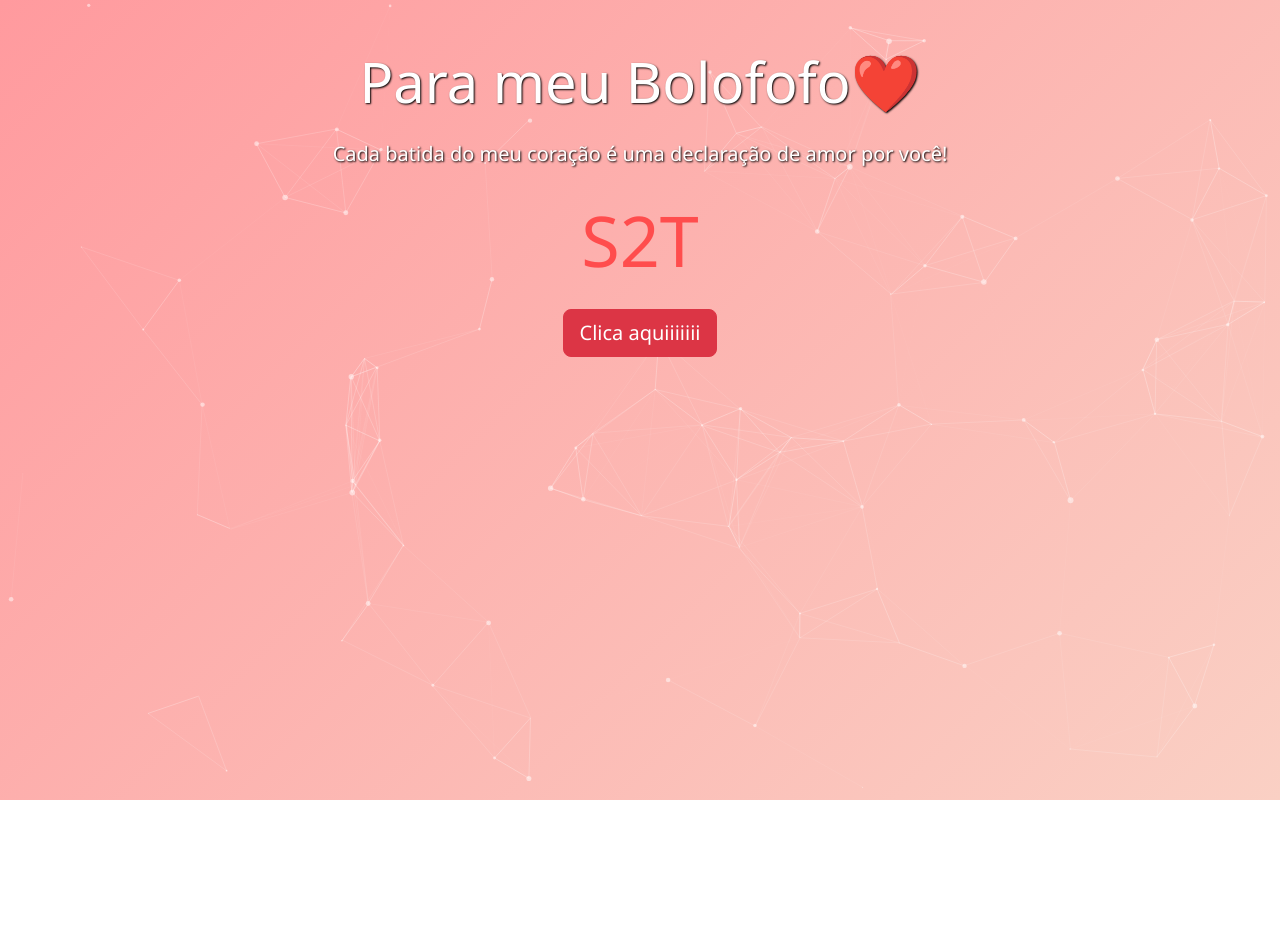
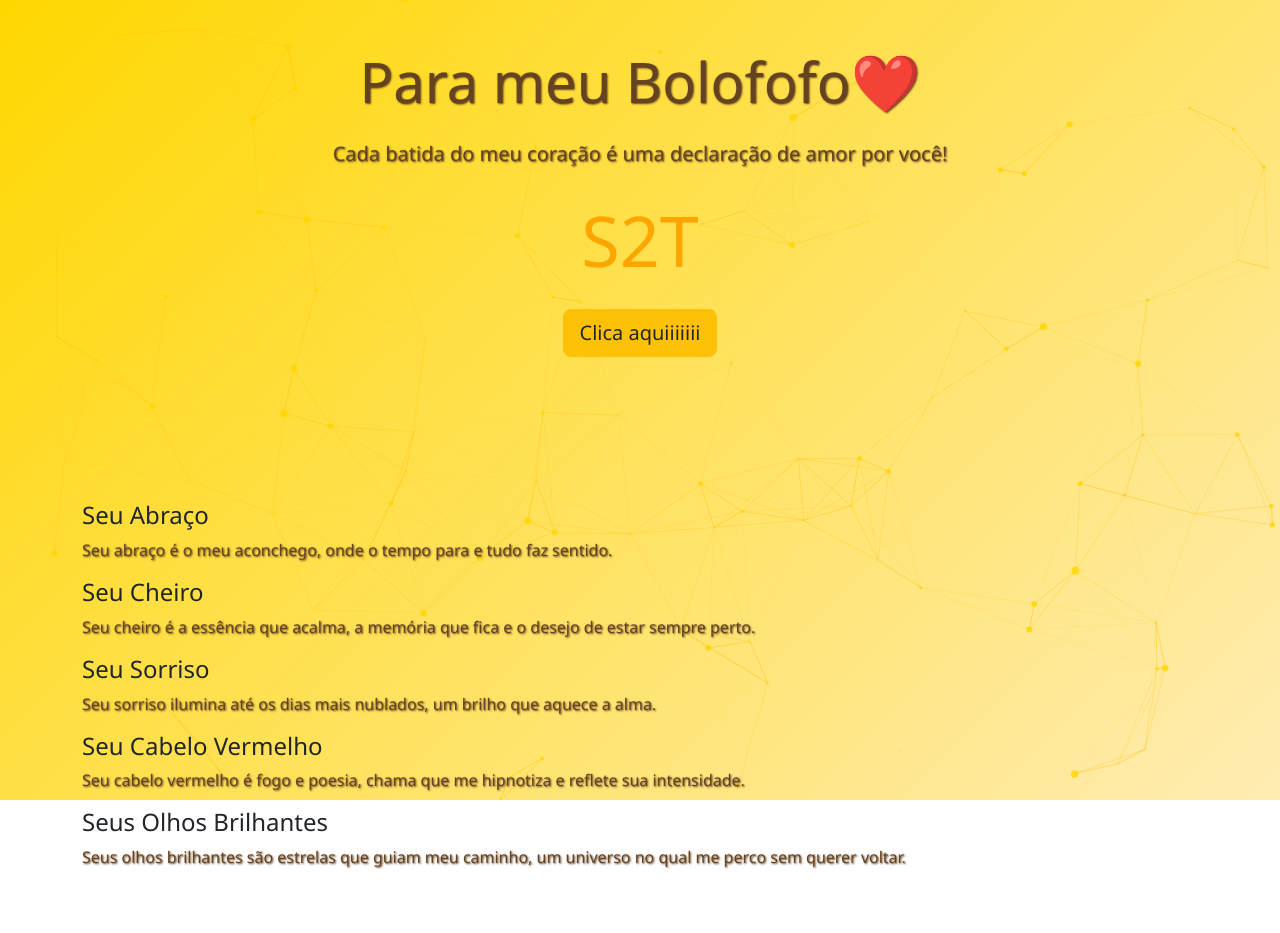
Before and after one commit to saulinhoMarques/s2t, a plain HTML site: page index.html in a window 1280 px wide. Before the commit the page ends 800 px from the top, so only its background shows below. Drawn offline with nearby package versions, Linux system fonts and the light colour scheme.

Commit message:
Update index.html

```diff
--- a/index.html
+++ b/index.html
@@ -21,7 +21,7 @@
     }
     .spinner {
       border: 8px solid #f3f3f3;
-      border-top: 8px solid #ff4d4d;
+      border-top: 8px solid #FFA500;
       border-radius: 50%;
       width: 60px;
       height: 60px;
@@ -39,7 +39,7 @@
       top: 0;
       left: 0;
       z-index: -1;
-      background: linear-gradient(135deg, #ff9a9e, #fad0c4);
+      background: linear-gradient(135deg, #FFD700, #FFECB3);
     }
     /* Estilo geral da página */
     body {
@@ -48,10 +48,11 @@
       background: transparent;
     }
     h1, p {
-      text-shadow: 1px 1px 2px #000;
+      text-shadow: 1px 1px 2px #654321;
+      color: #654321;
     }
     .heart {
-      color: #ff4d4d;
+      color: #FFA500;
       font-size: 4rem;
       animation: pulse 1.5s infinite;
       cursor: pointer;
@@ -62,29 +63,12 @@
       50% { transform: scale(1.2); }
       100% { transform: scale(1); }
     }
-    .fade-in {
-      animation: fadeIn 2s ease-in forwards;
-      opacity: 0;
-    }
-    @keyframes fadeIn {
-      from { opacity: 0; }
-      to { opacity: 1; }
-    }
-    /* Responsividade para dispositivos pequenos */
+    /* Responsividade */
     @media (max-width: 576px) {
-      h1.display-4 {
-        font-size: 2.5rem;
-      }
-      .lead {
-        font-size: 1rem;
-      }
-      .heart {
-        font-size: 3rem;
-      }
-      .btn-lg {
-        font-size: 1rem;
-        padding: 0.5rem 1rem;
-      }
+      h1.display-4 { font-size: 2.5rem; }
+      .lead { font-size: 1rem; }
+      .heart { font-size: 3rem; }
+      .btn-lg { font-size: 1rem; padding: 0.5rem 1rem; }
     }
   </style>
 </head>
@@ -96,10 +80,10 @@
   <div id="particles-js"></div>
 
   <div class="container text-center py-5" data-aos="fade-up">
-    <h1 class="display-4 text-white mb-4">Para meu Bolofofo❤️</h1>
-    <p class="lead text-white mb-4">Cada batida do meu coração é uma declaração de amor por você!</p>
+    <h1 class="display-4 mb-4">Para meu Bolofofo❤️</h1>
+    <p class="lead mb-4">Cada batida do meu coração é uma declaração de amor por você!</p>
     <div class="heart" id="heartIcon">S2T</div>
-    <button class="btn btn-danger btn-lg" id="surpriseBtn">Clica aquiiiiiii</button>
+    <button class="btn btn-warning btn-lg text-dark" id="surpriseBtn">Clica aquiiiiiii</button>
   </div>
 
   <div class="modal fade" id="surpriseModal" tabindex="-1" aria-labelledby="surpriseModalLabel" aria-hidden="true">
@@ -110,15 +94,48 @@
           <button type="button" class="btn-close" data-bs-dismiss="modal" aria-label="Fechar"></button>
         </div>
         <div class="modal-body">
-          <p>Eu te amo bem mais do que eu consigo demonstrar, aguarde que vem mass por aí meu neném. </p>
+          <p>Eu te amo bem mais do que eu consigo demonstrar, aguarde que vem mais por aí meu neném. </p>
         </div>
       </div>
     </div>
   </div>
 
 
+
+<section class="container py-5 mt-5" data-aos="fade-up">
+
+    <div class="timeline">
+      <div class="timeline-item" data-aos="fade-left">
+        <h4>Seu Abraço</h4>
+        <p>Seu abraço é o meu aconchego, onde o tempo para e tudo faz sentido.</p>
+      </div>
+      <div class="timeline-item" data-aos="fade-right">
+        <h4>Seu Cheiro</h4>
+        <p>Seu cheiro é a essência que acalma, a memória que fica e o desejo de estar sempre perto.</p>
+      </div>
+      <div class="timeline-item" data-aos="fade-left">
+        <h4>Seu Sorriso</h4>
+        <p>Seu sorriso ilumina até os dias mais nublados, um brilho que aquece a alma.</p>
+      </div>
+      <div class="timeline-item" data-aos="fade-right">
+        <h4>Seu Cabelo Vermelho</h4>
+        <p>Seu cabelo vermelho é fogo e poesia, chama que me hipnotiza e reflete sua intensidade.</p>
+      </div>
+      <div class="timeline-item" data-aos="fade-left">
+        <h4>Seus Olhos Brilhantes</h4>
+        <p>Seus olhos brilhantes são estrelas que guiam meu caminho, um universo no qual me perco sem querer voltar.</p>
+      </div>
+    </div>
+</section>
+
+
+
+
+
+
+
   <script src="https://cdn.jsdelivr.net/npm/bootstrap@5.3.0/dist/js/bootstrap.bundle.min.js"></script>
-  <script src="https://cdn.jsdelivr.net/particles.js/2.0.0/particles.min.js"></script>
+  <script src="https://cdnjs.cloudflare.com/ajax/libs/particles.js/2.0.0/particles.min.js"></script>
   <script src="https://cdnjs.cloudflare.com/ajax/libs/aos/2.3.4/aos.js"></script>
   <script src="https://cdn.jsdelivr.net/npm/canvas-confetti@1.6.0/dist/confetti.browser.min.js"></script>
   <script src="https://cdnjs.cloudflare.com/ajax/libs/animejs/3.2.1/anime.min.js"></script>
@@ -136,31 +153,31 @@
           "value": 80,
           "density": { "enable": true, "value_area": 800 }
         },
-        "color": { "value": "#ffffff" },
+        "color": { "value": "#FFD700" }, // Partículas amarelas
         "shape": {
           "type": "circle",
-          "stroke": { "width": 0, "color": "#000000" }
+          "stroke": { "width": 0, "color": "#FFD700" }
         },
         "opacity": {
-          "value": 0.5,
+          "value": 0.8, // Opacidade aumentada
           "random": false,
           "anim": { "enable": false }
         },
         "size": {
-          "value": 3,
+          "value": 4, // Partículas maiores
           "random": true,
           "anim": { "enable": false }
         },
         "line_linked": {
           "enable": true,
           "distance": 150,
-          "color": "#ffffff",
-          "opacity": 0.4,
+          "color": "#FFC107", // Linhas um pouco mais escuras para contraste
+          "opacity": 0.6,
           "width": 1
         },
         "move": {
           "enable": true,
-          "speed": 3,
+          "speed": 2,
           "direction": "none",
           "random": false,
           "straight": false,
```
